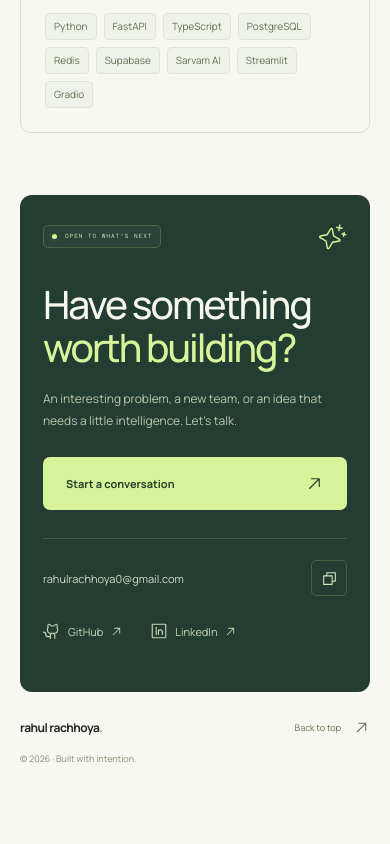
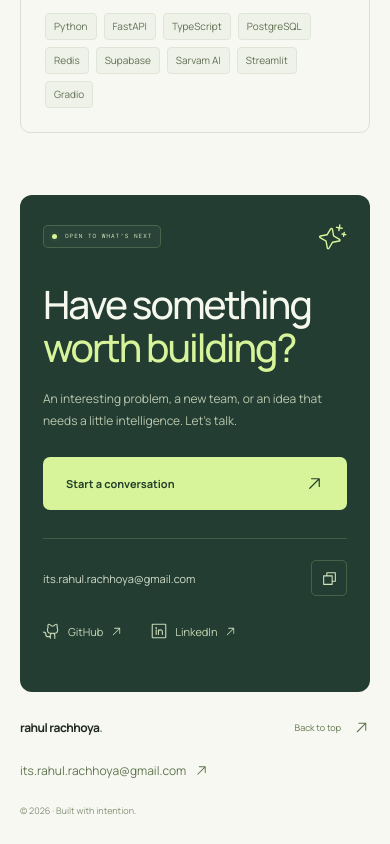
Before and after one commit to RahulRachhoya/rahulrachhoya.github.io, a React (Vite) app: page / in a window 390 px wide. Shown: the part 7956-8800 px from the top of the page. Before the commit the page ends 8748 px from the top, so only its background shows below. Built offline with nearby package versions, Linux system fonts and the light colour scheme.

Commit message:
Correct contact email and open the visitor mail app

```diff
--- a/index.html
+++ b/index.html
@@ -55,7 +55,7 @@
           "description": "AI Engineer with 3+ years building production LLM systems, RAG pipelines, Voice AI, and fine-tuned models on AWS Bedrock. Expertise in LangGraph, LangChain, Claude, pgvector, and MLOps.",
           "url": "https://rahulrachhoya.is-a.dev/",
           "image": "https://avatars.githubusercontent.com/u/RahulRachhoya",
-          "email": "mailto:rahulrachhoya0@gmail.com",
+          "email": "mailto:its.rahul.rachhoya@gmail.com",
           "address": {
             "@type": "PostalAddress",
             "addressCountry": "IN",
--- a/src/Portfolio.jsx
+++ b/src/Portfolio.jsx
@@ -6,7 +6,8 @@ import {
 } from '@phosphor-icons/react';
 import './portfolio.css';
 
-const EMAIL = 'rahulrachhoya0@gmail.com';
+const EMAIL = 'its.rahul.rachhoya@gmail.com';
+const CONTACT_LINK = `mailto:${EMAIL}?subject=${encodeURIComponent("Let's build something together")}`;
 const GITHUB = 'https://github.com/RahulRachhoya';
 const LINKEDIN = 'https://linkedin.com/in/rahulrachhoya';
 const RESUME = '/rahulrachhoya-resume.pdf';
@@ -143,7 +144,7 @@ function Header() {
         </button>
         <nav id="main-navigation" aria-label="Main navigation" className={`main-nav ${open ? 'is-open' : ''}`}>
           {NAVIGATION.map(([label, id]) => <a key={id} href={`#${id}`} className={active === id ? 'is-active' : ''} aria-current={active === id ? 'location' : undefined} onClick={() => setOpen(false)}>{label}</a>)}
-          <a className="nav-contact" href="#contact" onClick={() => setOpen(false)}>Let’s talk <ArrowUpRight size={17} /></a>
+          <a className="nav-contact" href={CONTACT_LINK} onClick={() => setOpen(false)}>Let’s talk <ArrowUpRight size={17} /></a>
         </nav>
       </div>
     </header>
@@ -338,8 +339,8 @@ function Contact() {
     <section className="contact-section container" id="contact" aria-labelledby="contact-title">
       <div className="contact-panel">
         <div className="contact-top"><span className="availability availability-dark"><span aria-hidden="true" />OPEN TO WHAT’S NEXT</span><Sparkle size={40} weight="light" aria-hidden="true" /></div>
-        <h2 id="contact-title">Have something<br /><span>worth building?</span></h2><div className="contact-bottom"><p>An interesting problem, a new team, or an idea<br className="desktop-break" /> that needs a little intelligence. Let’s talk.</p><a className="button button-lime" href={`mailto:${EMAIL}`}>Start a conversation <ArrowUpRight size={19} /></a></div>
-        <div className="contact-links"><div className="email-group"><a href={`mailto:${EMAIL}`}>{EMAIL}</a><button type="button" className="copy-button" onClick={copyEmail} aria-label="Copy email address">{copyState === 'Email copied' ? <Check size={17} /> : <Copy size={17} />}</button></div><div className="social-links"><a href={GITHUB} target="_blank" rel="noreferrer"><GithubLogo size={18} />GitHub <ArrowUpRight size={13} /></a><a href={LINKEDIN} target="_blank" rel="noreferrer"><LinkedinLogo size={18} />LinkedIn <ArrowUpRight size={13} /></a></div></div>
+        <h2 id="contact-title">Have something<br /><span>worth building?</span></h2><div className="contact-bottom"><p>An interesting problem, a new team, or an idea<br className="desktop-break" /> that needs a little intelligence. Let’s talk.</p><a className="button button-lime" href={CONTACT_LINK}>Start a conversation <ArrowUpRight size={19} /></a></div>
+        <div className="contact-links"><div className="email-group"><a href={CONTACT_LINK}>{EMAIL}</a><button type="button" className="copy-button" onClick={copyEmail} aria-label="Copy email address">{copyState === 'Email copied' ? <Check size={17} /> : <Copy size={17} />}</button></div><div className="social-links"><a href={GITHUB} target="_blank" rel="noreferrer"><GithubLogo size={18} />GitHub <ArrowUpRight size={13} /></a><a href={LINKEDIN} target="_blank" rel="noreferrer"><LinkedinLogo size={18} />LinkedIn <ArrowUpRight size={13} /></a></div></div>
         <p className="copy-status" role="status">{copyState}</p>
       </div>
     </section>
@@ -352,7 +353,7 @@ export default function Portfolio() {
       <a href="#main-content" className="skip-link">Skip to content</a>
       <Header />
       <main id="main-content" tabIndex={-1}><Hero /><Projects /><About /><Experience /><Skills /><Contact /></main>
-      <footer className="site-footer container"><a className="footer-name" href="#home">rahul rachhoya<span>.</span></a><p>© {new Date().getFullYear()} · Built with intention.</p><a className="back-to-top" href="#home">Back to top <ArrowUpRight size={17} /></a></footer>
+      <footer className="site-footer container"><a className="footer-name" href="#home">rahul rachhoya<span>.</span></a><a className="footer-email" href={CONTACT_LINK}>{EMAIL} <ArrowUpRight size={15} aria-hidden="true" /></a><p>© {new Date().getFullYear()} · Built with intention.</p><a className="back-to-top" href="#home">Back to top <ArrowUpRight size={17} /></a></footer>
     </>
   );
 }
--- a/src/portfolio.css
+++ b/src/portfolio.css
@@ -239,7 +239,9 @@ summary::-webkit-details-marker { display: none; }
 .social-links { display: flex; align-items: center; gap: 24px; }.social-links a { display: inline-flex; align-items: center; gap: 7px; color: #c6d6b5; font-size: 10px; min-height: 36px; }.social-links a:hover { color: var(--lime); }
 .copy-status { font-size: 9px; color: var(--lime); min-height: 16px; margin-top: 8px; }
 .contact-panel :focus-visible, .blueprint :focus-visible { outline-color: var(--lime); }
-.site-footer { display: flex; align-items: center; justify-content: space-between; gap: 20px; padding-block: 32px; }
+.site-footer { display: flex; align-items: center; justify-content: space-between; flex-wrap: wrap; gap: 20px; padding-block: 32px; }
+.footer-email { display: inline-flex; align-items: center; gap: 8px; min-height: 36px; font-size: 11px; color: #60754e; overflow-wrap: anywhere; }
+.footer-email:hover { text-decoration: underline; text-underline-offset: 4px; }
 .footer-name { font-size: 13px; letter-spacing: -.5px; font-weight: 700; }.footer-name span { color: #779361; }.site-footer > p { font-size: 9px; color: #849277; }.back-to-top { display: flex; align-items: center; gap: 12px; font-size: 9px; color: #60754e; }
 
 @media (min-width: 1450px) {
@@ -300,7 +302,7 @@ summary::-webkit-details-marker { display: none; }
   .experience-heading h2 br { display: block; }.experience-layout { gap: 30px; }.experience-item { padding-block: 22px; }.experience-item > summary { gap: 13px; }.company-icon { width: 40px; height: 40px; font-size: 8px; }.job-topline strong { font-size: 16px; }.current-tag { font-size: 5px; padding: 4px 5px; }.job-role { font-size: 10px; }.job-content { padding-left: 0; padding-top: 18px; }.job-content > ul:not(.tags) > li { font-size: 12px; }.job-location { font-size: 9px; }.learning-note { gap: 8px; }.learning-note > p { width: 100%; margin-left: 25px; font-size: 10px; }
   .skill-grid { grid-template-columns: 1fr; margin-top: 28px; }.skill-card { border-right: 0; padding: 24px; border-bottom: 1px solid var(--line); }.skill-card:last-child { border-bottom: 0; }.skill-card h3 { margin-top: 15px; font-size: 19px; }.skill-card > p { font-size: 12px; margin-block: 7px 19px; }.skill-card .tags li { font-size: 10px; }
   .contact-panel { padding: 27px 23px 19px; border-radius: 12px; }.contact-top > svg { width: 30px; height: 30px; }.availability-dark { font-size: 6px; padding: 6px 8px; }.contact-panel h2 { font-size: clamp(37px, 10vw, 58px); letter-spacing: -2px; margin-top: 31px; }.contact-bottom { flex-direction: column; gap: 24px; align-items: start; margin-top: 19px; }.contact-bottom p { font-size: 12px; }.button-lime { width: 100%; justify-content: space-between; font-size: 11px; }.contact-links { flex-direction: column; align-items: start; gap: 17px; margin-top: 28px; padding-top: 21px; }.email-group { gap: 8px; width: 100%; justify-content: space-between; }.email-group > a { font-size: 11px; }.social-links { gap: 27px; }.social-links a { font-size: 11px; }
-  .site-footer { flex-wrap: wrap; gap: 16px; padding-block: 27px; }.site-footer > p { order: 3; width: 100%; font-size: 9px; }.footer-name { font-size: 12px; }
+  .site-footer { flex-wrap: wrap; gap: 16px; padding-block: 27px; }.site-footer > p { order: 3; width: 100%; font-size: 9px; }.footer-name { font-size: 12px; }.footer-email { order: 2; width: 100%; font-size: 12px; }
 }
 @media (max-width: 359px) {
   .container { width: calc(100% - 32px); }.hero h1 { font-size: 43px; letter-spacing: -2.8px; }.hero-actions .button { padding: 13px 12px; gap: 10px; font-size: 10px; }.hero-location { gap: 5px; font-size: 8px; }.blueprint { padding: 16px; }.blueprint-top .mono { font-size: 6px; }.blueprint-bottom > span:last-child { font-size: 6px; }.company-name { font-size: 16px; }.crystal { font-size: 15px; }.stl { font-size: 21px; }.section-heading h2, h2 { font-size: 34px; }.project-filters button { padding-inline: 10px; font-size: 9px; }.project-content { padding: 20px; }.project-content h3 { font-size: 21px; }.visual-footer { font-size: 5px; }.contact-panel { padding-inline: 19px; }.email-group > a { font-size: 10px; }.copy-button { width: 30px; height: 32px; }.about-facts { grid-template-columns: 1fr; }.job-topline { gap: 6px; }.job-topline strong { font-size: 14px; }
```
Also changed, not shown: public/llms.txt.
